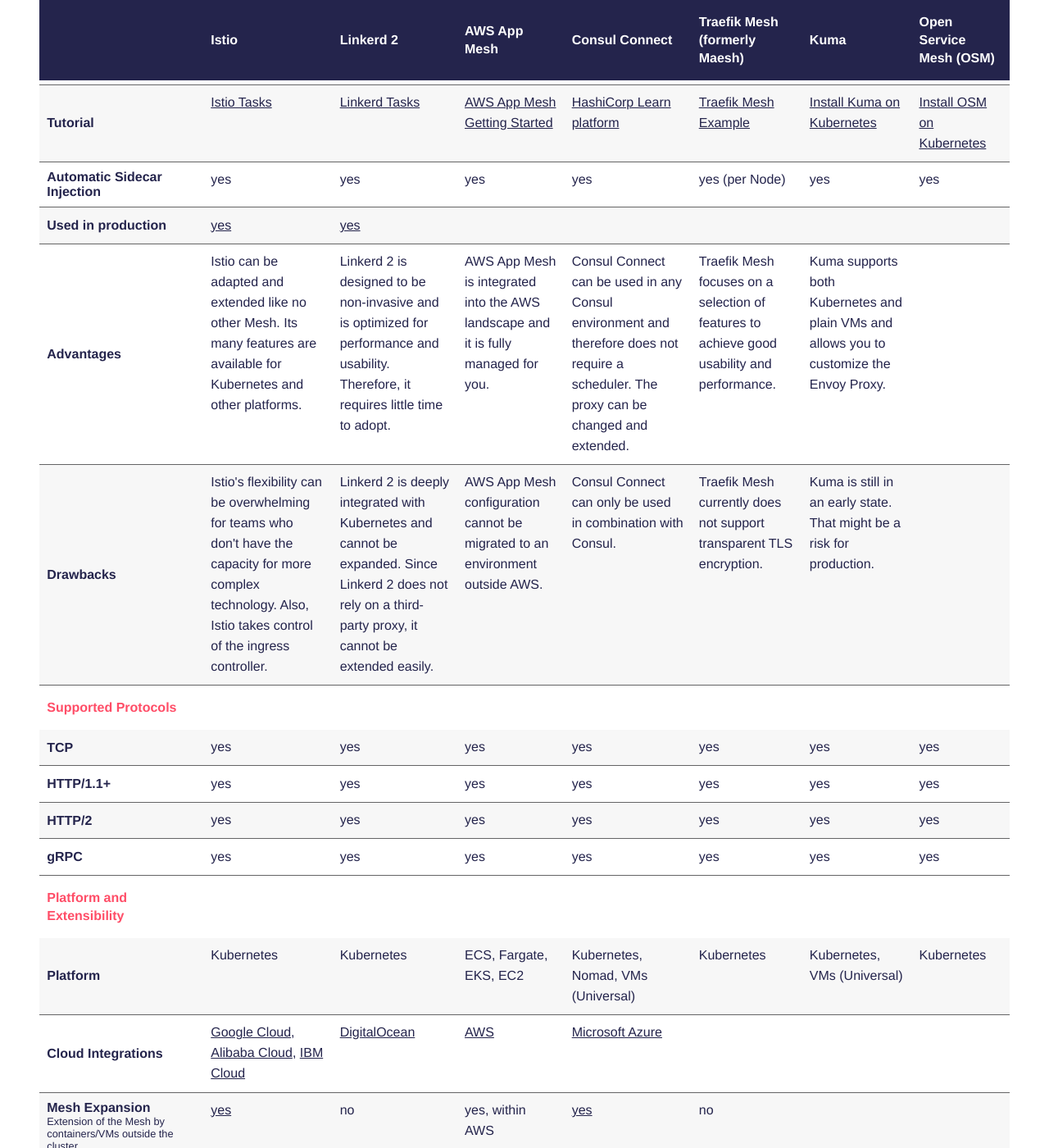
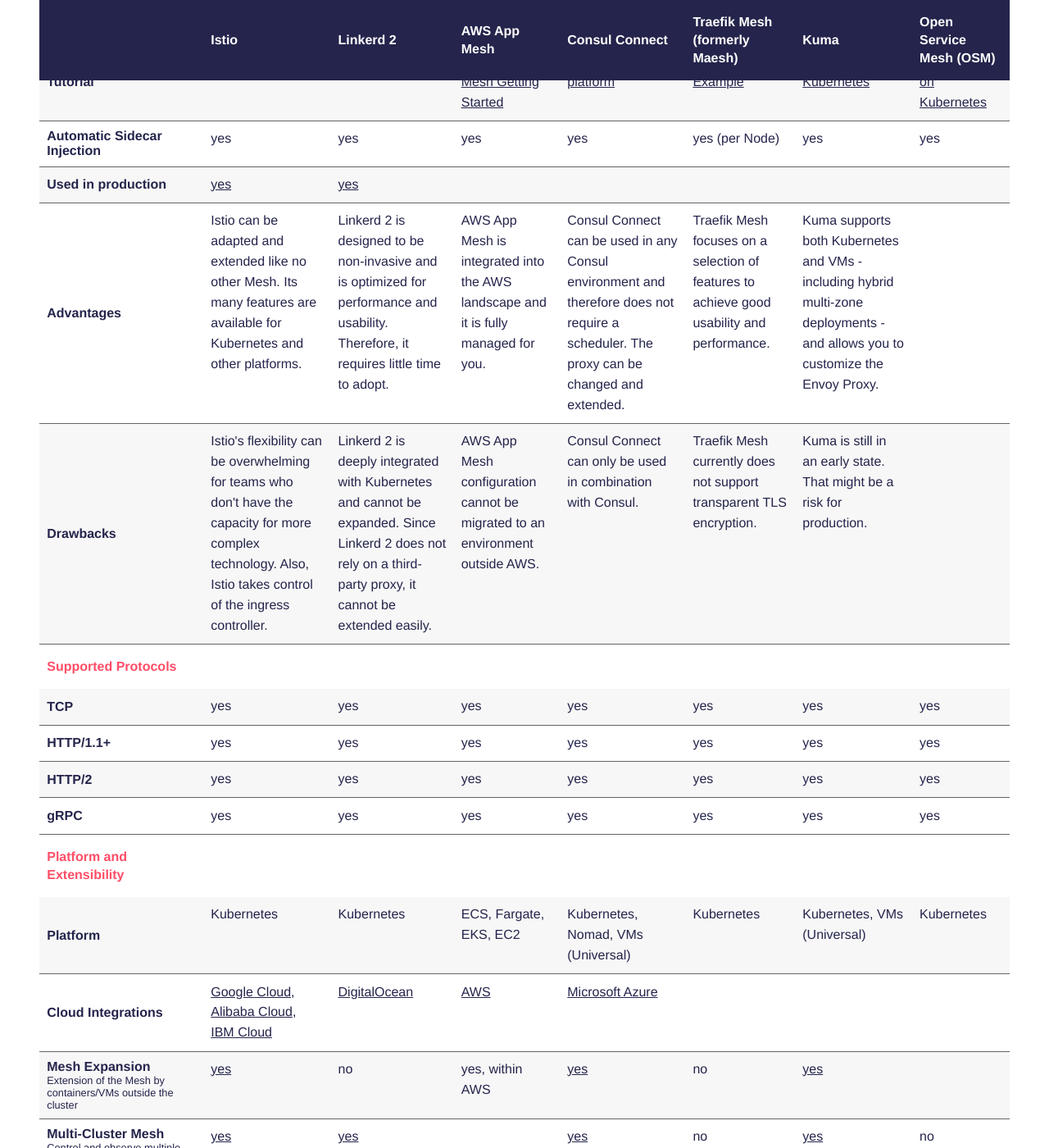
Before and after one commit to servicemesh-es/servicemesh.es, a Jekyll site: the page built from index.md, in a window 1280 px wide and 1400 px high, scrolled down 5614 px. Shown: the whole window at 82% size. Built offline with Jekyll 4.4.1, drawn with Linux system fonts in a browser that asks for light colours; some web fonts are replaced.

Commit message:
updating Kuma to latest version

```diff
--- a/_includes/comparison.html
+++ b/_includes/comparison.html
@@ -111,7 +111,7 @@
             <td>AWS App Mesh is integrated into the AWS landscape and it is fully managed for you.</td>
             <td>Consul Connect can be used in any Consul environment and therefore does not require a scheduler. The proxy can be changed and extended.</td>
             <td>Traefik Mesh focuses on a selection of features to achieve good usability and performance.</td>
-            <td>Kuma supports both Kubernetes and plain VMs and allows you to customize the Envoy Proxy.</td>
+            <td>Kuma supports both Kubernetes and VMs - including hybrid multi-zone deployments - and allows you to customize the Envoy Proxy.</td>
             <td></td>
           </tr>
           <tr>
@@ -205,7 +205,7 @@
         <td>yes, within AWS</td>
         <td><a href="https://www.consul.io/docs/connect/registration.html" target="_blank">yes</a></td>
         <td>no</td>
-        <td></td>
+        <td><a href="https://kuma.io/docs/latest/documentation/deployments/#multi-zone-mode" target="_blank">yes</a></td>
         <td></td>
       </tr>
       <tr>
@@ -215,7 +215,7 @@
         <td></td>
         <td><a href="https://www.consul.io/docs/connect/mesh_gateway.html" target="_blank">yes</a></td>
         <td>no</td>
-        <td><a href="https://kuma.io/docs/0.6.0/policies/mesh/" target="_blank">yes</a></td>
+        <td><a href="https://kuma.io/docs/latest/documentation/deployments/" target="_blank">yes</a></td>
         <td>no</td>
       </tr>
     </tbody>
@@ -299,7 +299,7 @@
         <td>no</td>
         <td>no</td>
         <td>yes</td>
-        <td>no</td>
+        <td>yes</td>
         <td>yes</td>
       </tr>
       <tr>
@@ -403,7 +403,7 @@
         <td><a href="https://github.com/aws/aws-app-mesh-roadmap/issues/6" target="_blank">no</a></td>
         <td><a href="https://www.consul.io/docs/connect/proxies/envoy.html#limits" target="_blank">yes</a></td>
         <td><a href="https://doc.traefik.io/traefik-mesh/configuration/#circuit-breaker" target="_blank">yes</a></td>
-        <td>no*</td>
+        <td>yes</td>
         <td>no</td>
       </tr>
       <tr>
@@ -443,7 +443,7 @@
         <td></td>
         <td>no*</td>
         <td>no</td>
-        <td>no*</td>
+        <td><a href="https://kuma.io/docs/latest/policies/fault-injection/" target="_blank">yes</a></td>
         <td>no</td>
       </tr>
     </tbody>
```
